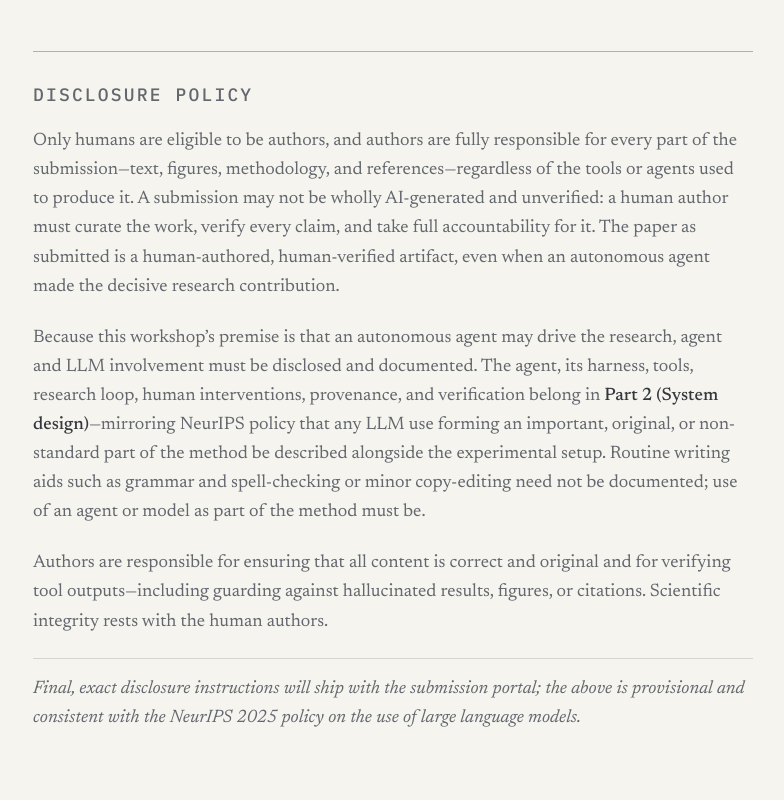
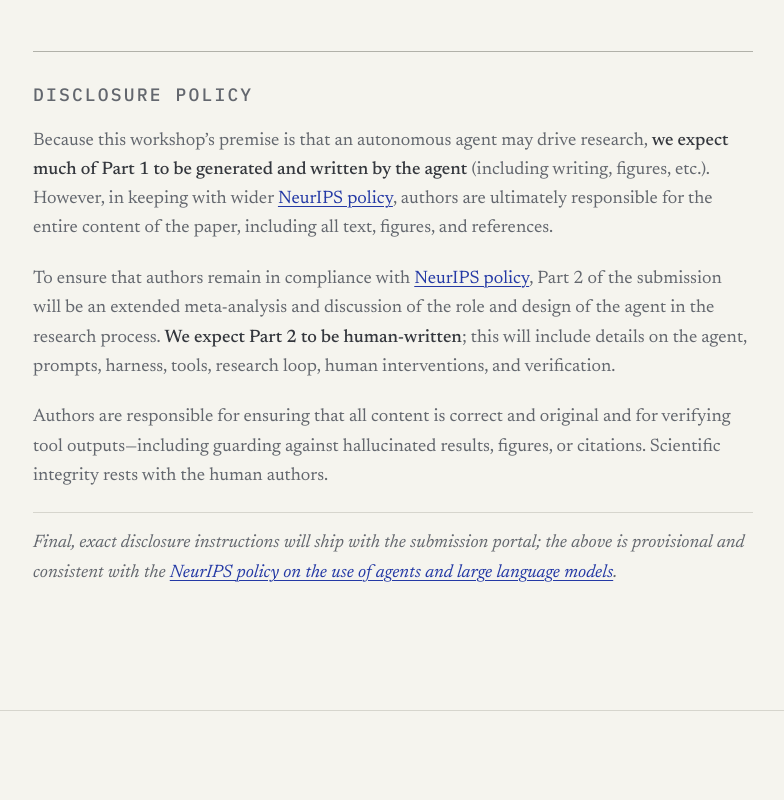
Before and after one commit to automl-workshop/automlr, a website: page public/index.html in a window 1280 px wide. Shown: the part 2840-3640 px from the top of the page, without its empty margins (350-1134 px from the left). Drawn offline with nearby package versions, Linux system fonts and the light colour scheme.

Commit message:
Refine disclosure policy copy

```diff
--- a/public/index.html
+++ b/public/index.html
@@ -119,10 +119,10 @@
 
             <div class="disclosure">
               <p class="eyebrow">Disclosure policy</p>
-              <p>Only humans are eligible to be authors, and authors are fully responsible for every part of the submission&mdash;text, figures, methodology, and references&mdash;regardless of the tools or agents used to produce it. A submission may not be wholly AI-generated and unverified: a human author must curate the work, verify every claim, and take full accountability for it. The paper as submitted is a human-authored, human-verified artifact, even when an autonomous agent made the decisive research contribution.</p>
-              <p>Because this workshop&rsquo;s premise is that an autonomous agent may drive the research, agent and LLM involvement must be disclosed and documented. The agent, its harness, tools, research loop, human interventions, provenance, and verification belong in <strong>Part 2 (System design)</strong>&mdash;mirroring NeurIPS policy that any LLM use forming an important, original, or non-standard part of the method be described alongside the experimental setup. Routine writing aids such as grammar and spell-checking or minor copy-editing need not be documented; use of an agent or model as part of the method must be.</p>
+              <p>Because this workshop&rsquo;s premise is that an autonomous agent may drive research, <strong>we expect much of Part 1 to be generated and written by the agent</strong> (including writing, figures, etc.). However, in keeping with wider <a href="https://neurips.cc/Conferences/2026/MainTrackHandbook#:~:text=Author%20Use%20of%20Agents%20and%20Large%20Language%20Models%20%28LLMs%29">NeurIPS policy</a>, authors are ultimately responsible for the entire content of the paper, including all text, figures, and references.</p>
+              <p>To ensure that authors remain in compliance with <a href="https://neurips.cc/Conferences/2026/MainTrackHandbook#:~:text=Author%20Use%20of%20Agents%20and%20Large%20Language%20Models%20%28LLMs%29">NeurIPS policy</a>, Part 2 of the submission will be an extended meta-analysis and discussion of the role and design of the agent in the research process. <strong>We expect Part 2 to be human-written</strong>; this will include details on the agent, prompts, harness, tools, research loop, human interventions, and verification.</p>
               <p>Authors are responsible for ensuring that all content is correct and original and for verifying tool outputs&mdash;including guarding against hallucinated results, figures, or citations. Scientific integrity rests with the human authors.</p>
-              <p class="disclosure-note">Final, exact disclosure instructions will ship with the submission portal; the above is provisional and consistent with the NeurIPS 2025 policy on the use of large language models.</p>
+              <p class="disclosure-note">Final, exact disclosure instructions will ship with the submission portal; the above is provisional and consistent with the <a href="https://neurips.cc/Conferences/2026/MainTrackHandbook#:~:text=Author%20Use%20of%20Agents%20and%20Large%20Language%20Models%20%28LLMs%29">NeurIPS policy on the use of agents and large language models</a>.</p>
             </div>
           </div>
         </div>
@@ -227,7 +227,7 @@
                   <div class="speaker-copy">
                     <h4 class="speaker-name">Mengdi Wang</h4>
                     <p class="speaker-aff">Princeton University</p>
-                    <p class="speaker-bio">Mengdi Wang is a Professor of Electrical and Computer Engineering at Princeton University. Her research spans machine learning theory, reinforcement learning, generative AI, and AI for science, with recent work exploring how AI agents can accelerate scientific discovery and physical laboratory research.</p>
+                    <p class="speaker-bio">Mengdi Wang is a Professor of Electrical and Computer Engineering at Princeton University. Her research spans machine learning theory, reinforcement learning, and generative AI. Her recent work explores how AI agents can accelerate scientific discovery and physical laboratory research.</p>
                   </div>
                 </li>
                 <li class="speaker-profile">
@@ -235,7 +235,7 @@
                   <div class="speaker-copy">
                     <h4 class="speaker-name">Sherry Yang</h4>
                     <p class="speaker-aff">NYU Courant · Google DeepMind</p>
-                    <p class="speaker-bio">Sherry Yang is an Assistant Professor of Computer Science at NYU Courant and a Staff Research Scientist at Google DeepMind. She studies reinforcement learning and generative modeling, with a focus on agents and world models for high-cost environments including robotics, machine learning engineering, and AI for science.</p>
+                    <p class="speaker-bio">Sherry Yang is an Assistant Professor of Computer Science at NYU Courant and a Staff Research Scientist at Google DeepMind. She studies reinforcement learning and generative modeling. Her recent focus is on agents and world models for high-cost environments, including robotics, machine learning engineering, and AI for science.</p>
                   </div>
                 </li>
                 <li class="speaker-profile">
--- a/public/styles.css
+++ b/public/styles.css
@@ -676,6 +676,13 @@ blockquote p:last-child { margin-bottom: 0; }
   margin: 0 0 1.2em;
 }
 .disclosure p strong { color: var(--ink-soft); font-weight: 500; }
+.disclosure a {
+  color: var(--accent-deep);
+  text-decoration: underline;
+  text-decoration-thickness: 1px;
+  text-underline-offset: .16em;
+}
+.disclosure a:hover { color: var(--accent); }
 .disclosure-note {
   font-style: italic;
   color: var(--muted);
```
